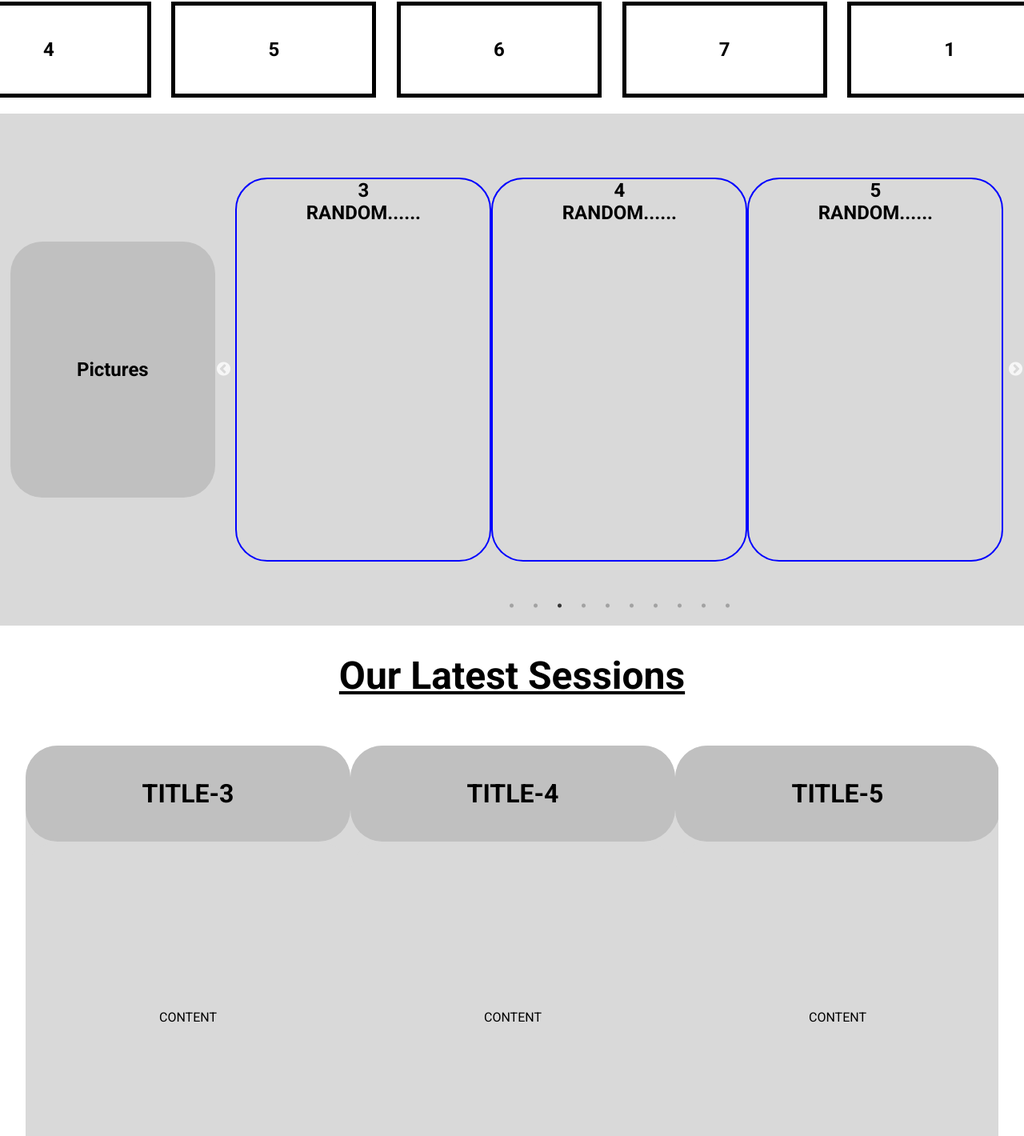
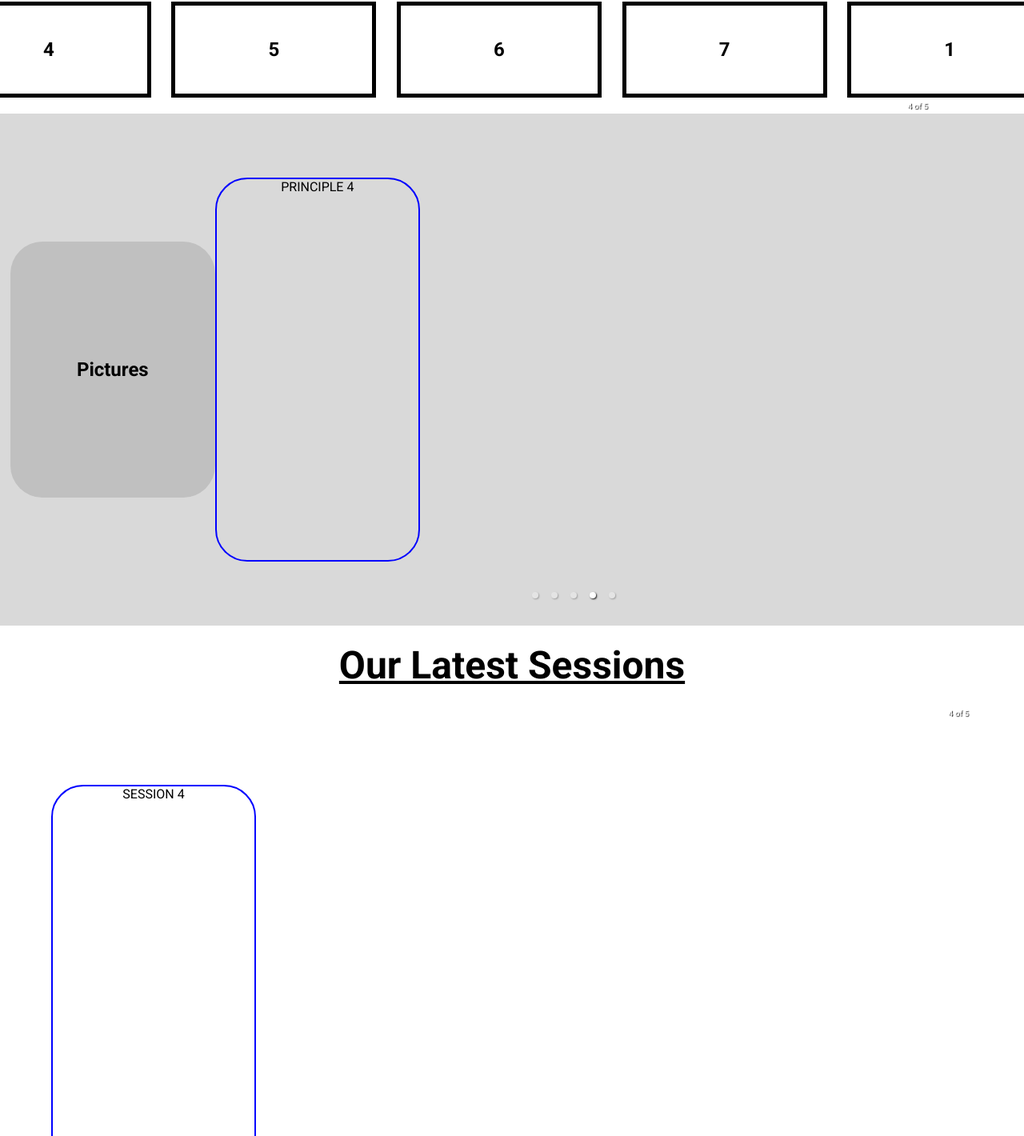
Before and after one commit to Shivankk-Pandeyy/APTIFYR, a React (Vite) app: page / in a window 1280 px wide. Shown: the part 818-2238 px from the top of the page at 80% size. Built offline with nearby package versions, Linux system fonts and the light colour scheme.

Commit message:
Update Homepage.jsx

```diff
--- a/src/Pages/Homepage.jsx
+++ b/src/Pages/Homepage.jsx
@@ -6,34 +6,14 @@ import Marquee from "react-fast-marquee";
 import Slider from "react-slick";
 import "slick-carousel/slick/slick.css";
 import "slick-carousel/slick/slick-theme.css";
+import "react-responsive-carousel/lib/styles/carousel.min.css"; // requires a loader
+import { Carousel } from 'react-responsive-carousel';
 import insta from "./INSTA.png"
 import fb from "./FACEBOOK.png"
 import lk from "./LINKED.png"
 import mail from "./MAIL.png";
 const HomePage = () => {
-  var settings = {
-    className: "sliderr",
-    dots: true,
-    infinite: true,
-    autoplay: true,
-    speed: 500,
-    autoplaySpeed: 2000,
-    cssEase: "linear",
-    slidesToShow: 3,
-    slidesToScroll: 1,
-  };
-  var settings1 = {
-    className: "sliderr-1",
-    dots: true,
-    infinite: true,
-    autoplay: true,
-    speed: 500,
-    autoplaySpeed: 2000,
-    cssEase: "linear",
-    slidesToShow: 3,
-    slidesToScroll: 1,
-  };
-  return (
+  return  (
     <>
     <Header/>
     <div className="SOCIAL">
@@ -80,83 +60,43 @@ const HomePage = () => {
     <div className="principle">
     <h2>Pictures</h2>
     </div>
-    <Slider {...settings}>
+    <Carousel interval={1800} className="caro" infiniteLoop={true} autoPlay={true} showArrows={false} showIndicators={true} showThumbs={true} stopOnHover={true} width={"70vw"}>
     <div className="slider-card">
-    <h2>1</h2>
-    <h2>RANDOM......</h2>
+        <p>PRINCIPLE 1</p>
     </div>
     <div className="slider-card">
-    <h2>2</h2>
-    <h2>RANDOM......</h2>
+        <p>PRINCIPLE 2</p>
     </div>
     <div className="slider-card">
-    <h2>3</h2>
-    <h2>RANDOM......</h2>
+        <p>PRINCIPLE 3</p>
     </div>
     <div className="slider-card">
-    <h2>4</h2>
-    <h2>RANDOM......</h2>
+        <p>PRINCIPLE 4</p>
     </div>
     <div className="slider-card">
-    <h2>5</h2>
-    <h2>RANDOM......</h2>
+        <p>PRINCIPLE 5</p>
     </div>
-    <div className="slider-card">
-    <h2>6</h2>
-    <h2>RANDOM......</h2>
-    </div>
-    <div className="slider-card">
-    <h2>7</h2>
-    <h2>RANDOM......</h2>
-    </div>
-    <div className="slider-card">
-    <h2>8</h2>
-    <h2>RANDOM......</h2>
-    </div>
-    <div className="slider-card">
-    <h2>9</h2>
-    <h2>RANDOM......</h2>
-    </div>
-    <div className="slider-card">
-    <h2>10</h2>
-    <h2>RANDOM......</h2>
-    </div>
-    </Slider>
+</Carousel>
     </div>
     <div className="sessions">
     <h2>Our Latest Sessions</h2>
-    <Slider {...settings1}>
-    <div className="session-card">
-    <div className="session-header">
-    <h2>TITLE-1</h2>
+    <Carousel interval={1800} className="caro" infiniteLoop={true} autoPlay={true} showArrows={false} showIndicators={true} showThumbs={true} stopOnHover={true} width={"90vw"} centerMode={true} autoFocus={true} centerSlidePercentage={100}>
+    <div className="slider-card">
+        <p>SESSION 1</p>
     </div>
-    <div className="session-content">CONTENT</div>
+    <div className="slider-card">
+        <p>SESSION 2</p>
     </div>
-    <div className="session-card">
-    <div className="session-header">
-    <h2>TITLE-2</h2>
+    <div className="slider-card">
+        <p>SESSION 3</p>
     </div>
-    <div className="session-content">CONTENT</div>
+    <div className="slider-card">
+        <p>SESSION 4</p>
     </div>
-    <div className="session-card">
-    <div className="session-header">
-    <h2>TITLE-3</h2>
+    <div className="slider-card">
+        <p>SESSION 5</p>
     </div>
-    <div className="session-content">CONTENT</div>
-    </div>
-    <div className="session-card">
-    <div className="session-header">
-    <h2>TITLE-4</h2>
-    </div>
-    <div className="session-content">CONTENT</div>
-    </div>
-    <div className="session-card">
-    <div className="session-header">
-    <h2>TITLE-5</h2>
-    </div>
-    <div className="session-content">CONTENT</div>
-    </div>
-    </Slider>
+</Carousel>
     </div>
     <div className="skills" id="SKILLS">
     <div className="skills-1">
```
